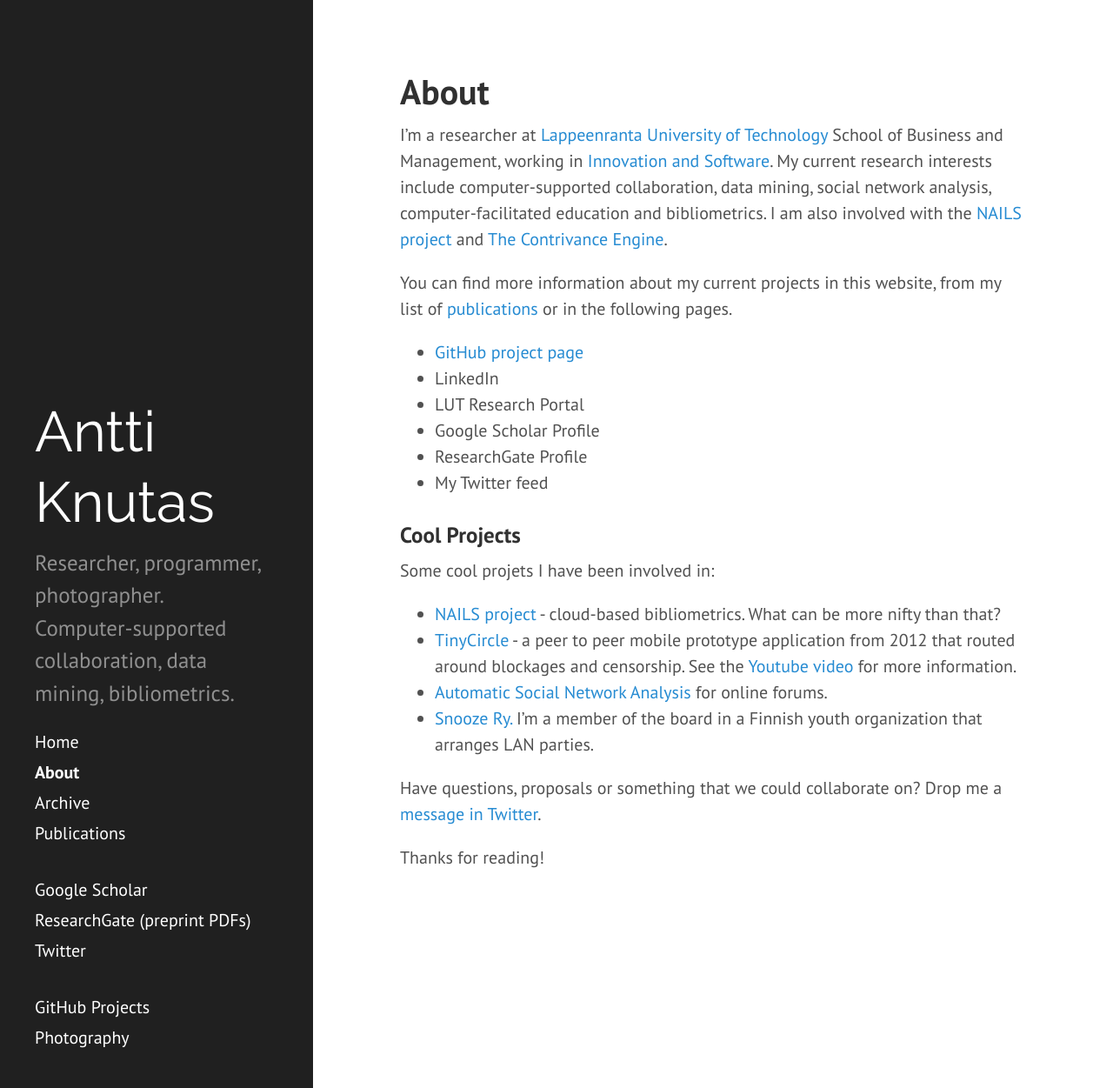
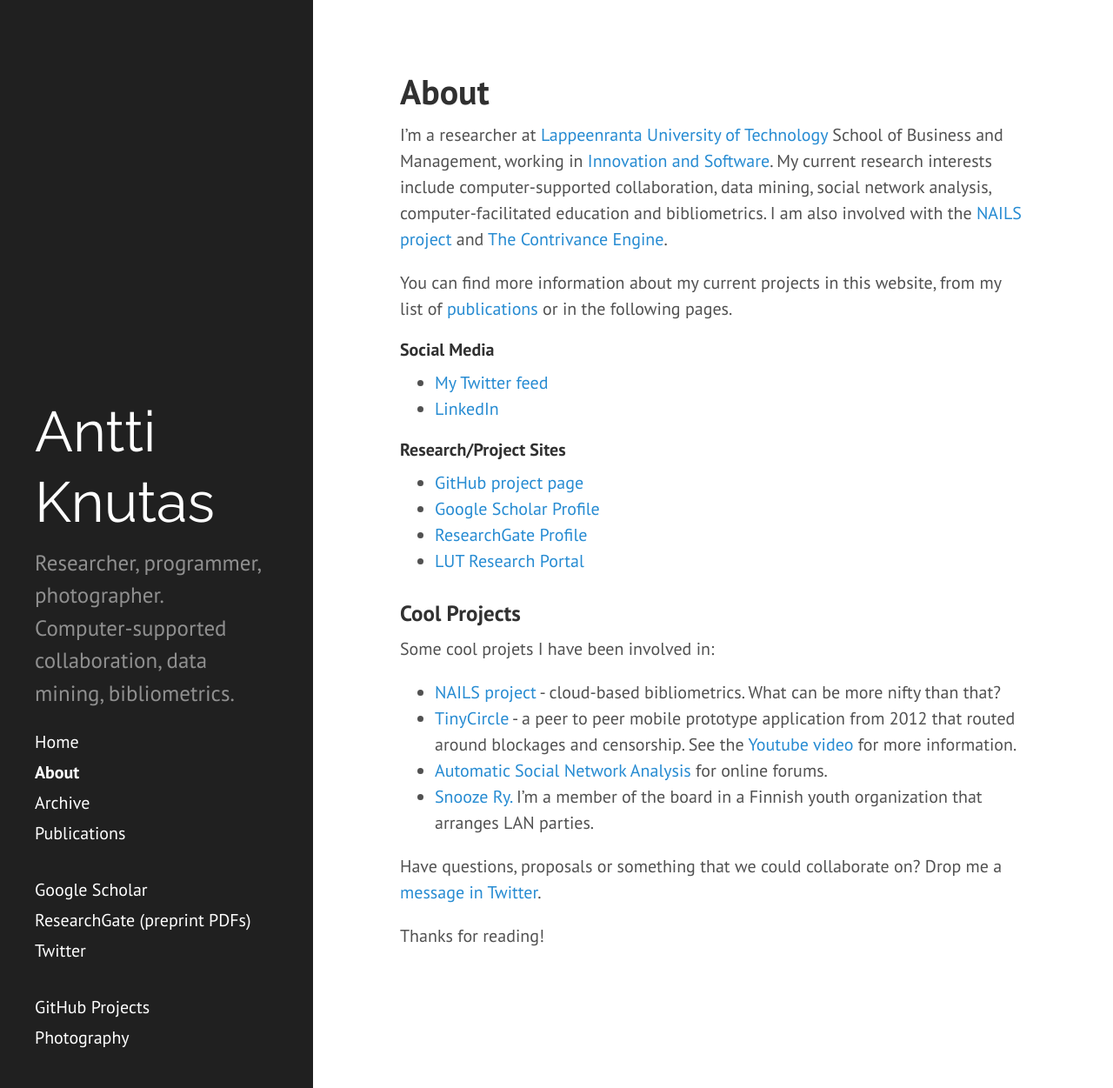
Before and after one commit to aknutas/aknutas.github.io, a Jekyll site: the page built from about.md, in a window 1280 px wide and 1251 px high. Shown: the whole window at 87% size. Built offline with Jekyll 4.4.1, drawn with Linux system fonts in a browser that asks for light colours.

Commit message:
Finished about page; added RSS

```diff
--- a/_config.yml
+++ b/_config.yml
@@ -1,7 +1,7 @@
 # Dependencies
 markdown:         kramdown
 highlighter:      rouge
-gems:             [jekyll-paginate, jekyll-gist]
+gems:             [jekyll-paginate, jekyll-gist, jekyll-feed]
 
 # Permalinks
 permalink:        pretty
--- a/_includes/head.html
+++ b/_includes/head.html
@@ -2,6 +2,7 @@
   <link href="http://gmpg.org/xfn/11" rel="profile">
   <meta http-equiv="X-UA-Compatible" content="IE=edge">
   <meta http-equiv="content-type" content="text/html; charset=utf-8">
+  {% feed_meta %}
 
   <!-- Enable responsiveness on mobile devices-->
   <meta name="viewport" content="width=device-width, initial-scale=1.0, maximum-scale=1">
--- a/about.md
+++ b/about.md
@@ -7,12 +7,17 @@ I'm a researcher at [Lappeenranta University of Technology](http://www.lut.fi) S
 
 You can find more information about my current projects in this website, from my list of [publications](/publications/) or in the following pages.
 
+##### Social Media
+
+ * [My Twitter feed](https://twitter.com/aknutas)
+ * [LinkedIn](https://www.linkedin.com/in/anttiknutas)
+
+##### Research/Project Sites
+
  * [GitHub project page](https://github.com/aknutas/)
- * LinkedIn
- * LUT Research Portal
- * Google Scholar Profile
- * ResearchGate Profile
- * My Twitter feed
+ * [Google Scholar Profile](https://scholar.google.com/citations?user=svyPd-YAAAAJ)
+ * [ResearchGate Profile](https://www.researchgate.net/profile/Antti_Knutas)
+ * [LUT Research Portal](http://research.cc.lut.fi/converis-lut/publicweb/person/9978)
 
 ### Cool Projects
 
```
